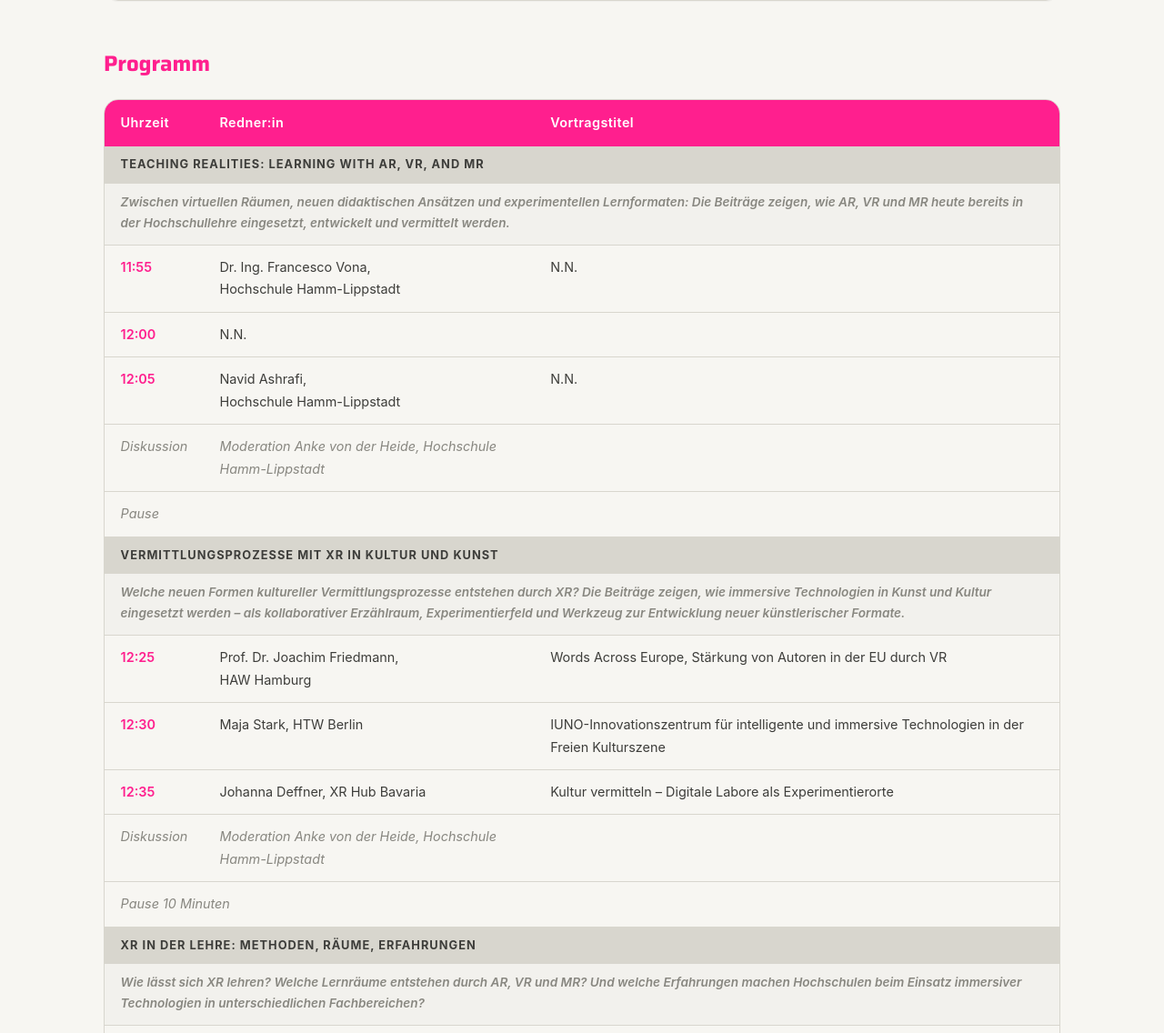
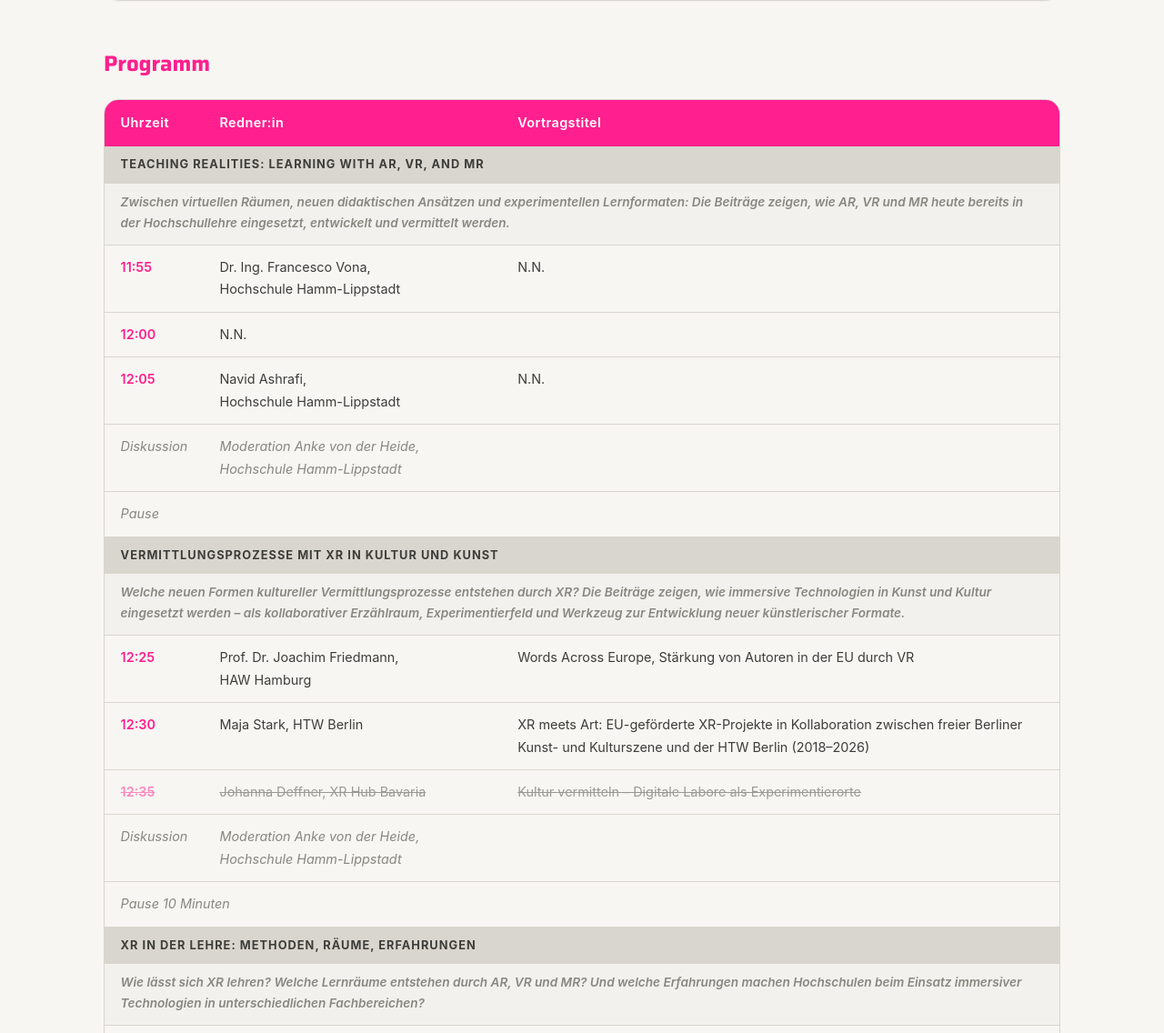
Before and after one commit to louziferr/xrwise-website, a Flask app: page /uff in a window 1280 px wide. Shown: the part 1547-2683 px from the top of the page at 91% size. Run offline with Flask 3, Linux system fonts and the light colour scheme; style sheets or scripts are compiled from the project's sources.

Commit message:
adjust program

```diff
--- a/templates/news/uff.html
+++ b/templates/news/uff.html
@@ -257,12 +257,12 @@
                 <tr>
                     <td>12:30</td>
                     <td>Maja Stark, HTW Berlin</td>
-                    <td>{{ _('IUNO-Innovationszentrum für intelligente und immersive Technologien in der Freien Kulturszene') }}</td>
+                    <td>{{ _('XR meets Art: EU-geförderte XR-Projekte in Kollaboration zwischen freier Berliner Kunst- und Kulturszene und der HTW Berlin (2018–2026)') }}</td>
                 </tr>
-                <tr>
-                    <td>12:35</td>
-                    <td>Johanna Deffner, XR Hub Bavaria</td>
-                    <td>{{ _('Kultur vermitteln – Digitale Labore als Experimentierorte') }}</td>
+                <tr style="opacity: 0.5;">
+                    <td><s>12:35</s></td>
+                    <td><s>Johanna Deffner, XR Hub Bavaria</s></td>
+                    <td><s>{{ _('Kultur vermitteln – Digitale Labore als Experimentierorte') }}</s></td>
                 </tr>
                 <tr class="uff-meta">
                     <td>{{ _('Diskussion') }}</td>
```
Also changed, not shown: translations/de/LC_MESSAGES/messages.po, translations/en/LC_MESSAGES/messages.po, 2 other files.
